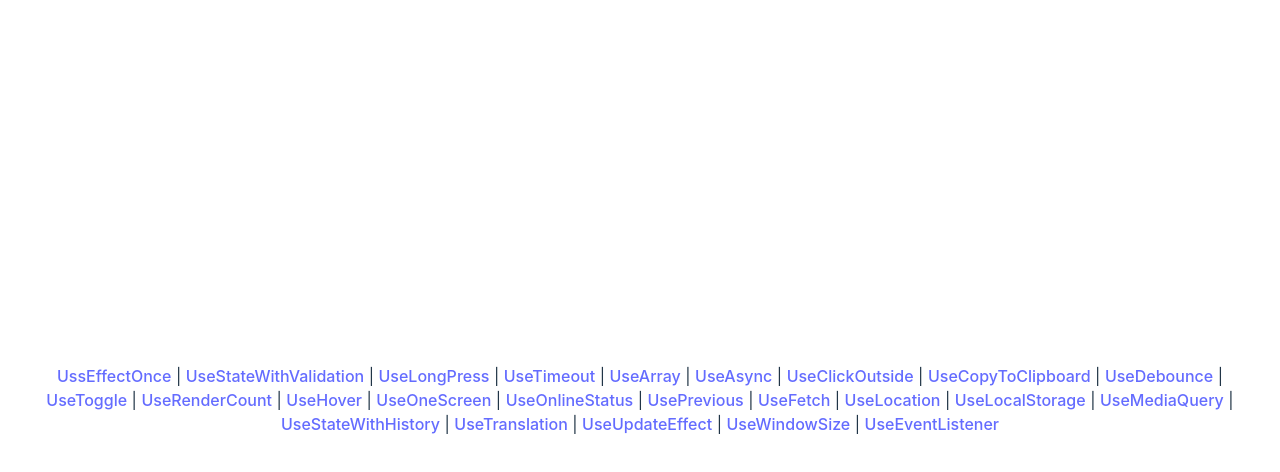
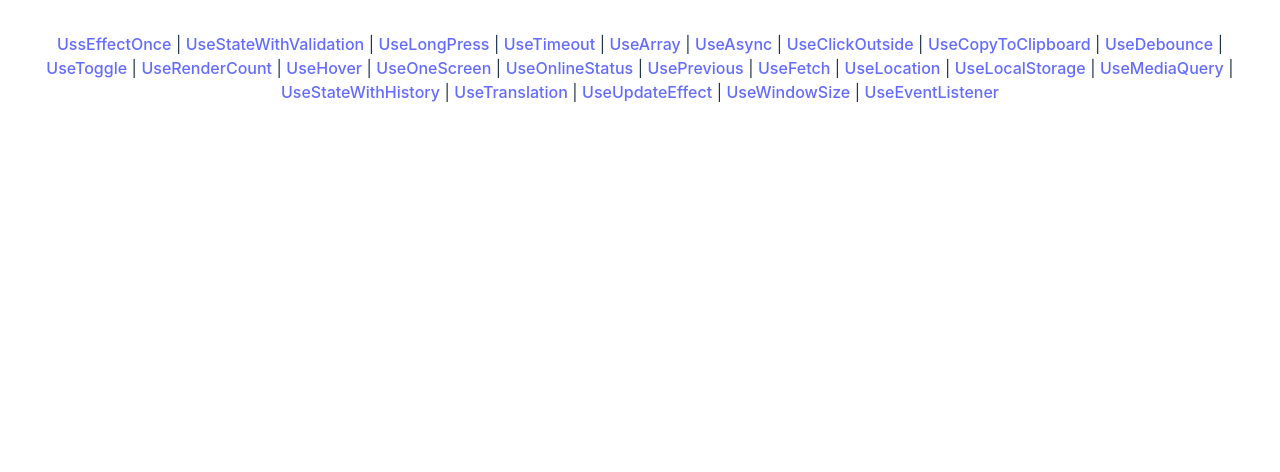
Before and after one commit to roll1226/react-custom-hooks, a React (Vite) app: page / in a window 1280 px wide. Shown: the top 472 px of the page. Built offline with nearby package versions, Linux system fonts and the light colour scheme.

Commit message:
feat: style

```diff
--- a/src/App.tsx
+++ b/src/App.tsx
@@ -8,7 +8,16 @@ function App() {
   return (
     <>
       <Navbar />
-      {router}
+      <body
+        style={{
+          display: "flex",
+          flexDirection: "column",
+          justifyContent: "center",
+          alignItems: "center",
+        }}
+      >
+        {router}
+      </body>
     </>
   );
 }
```
